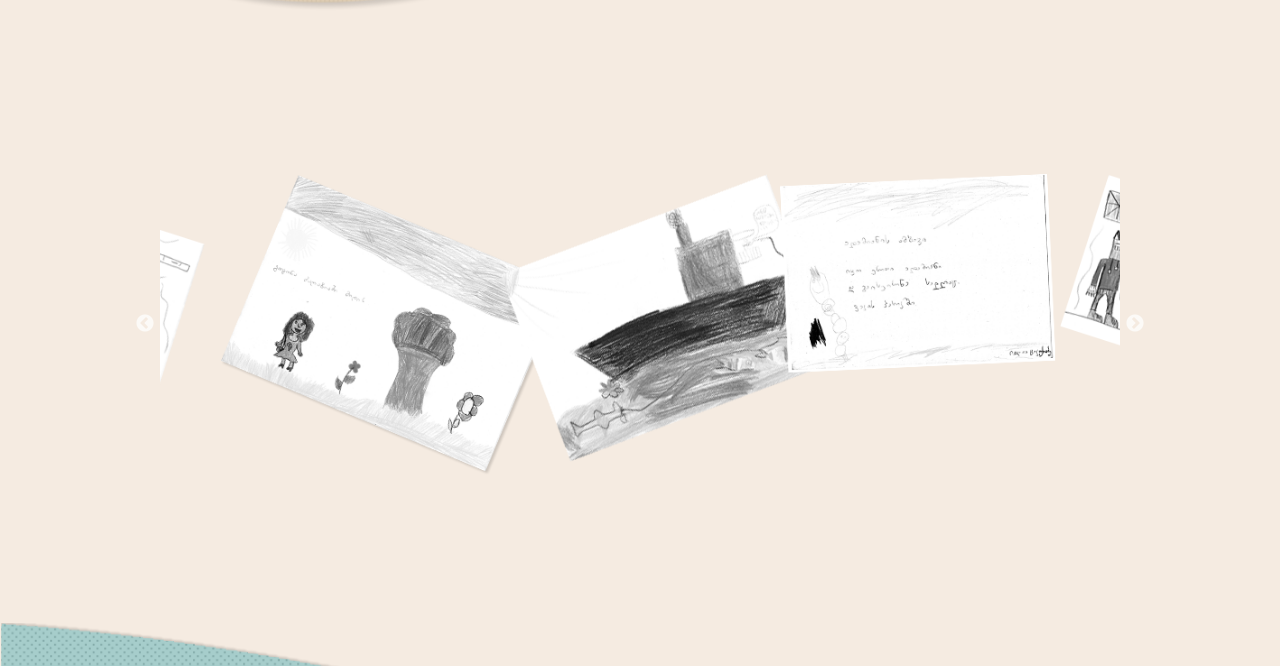
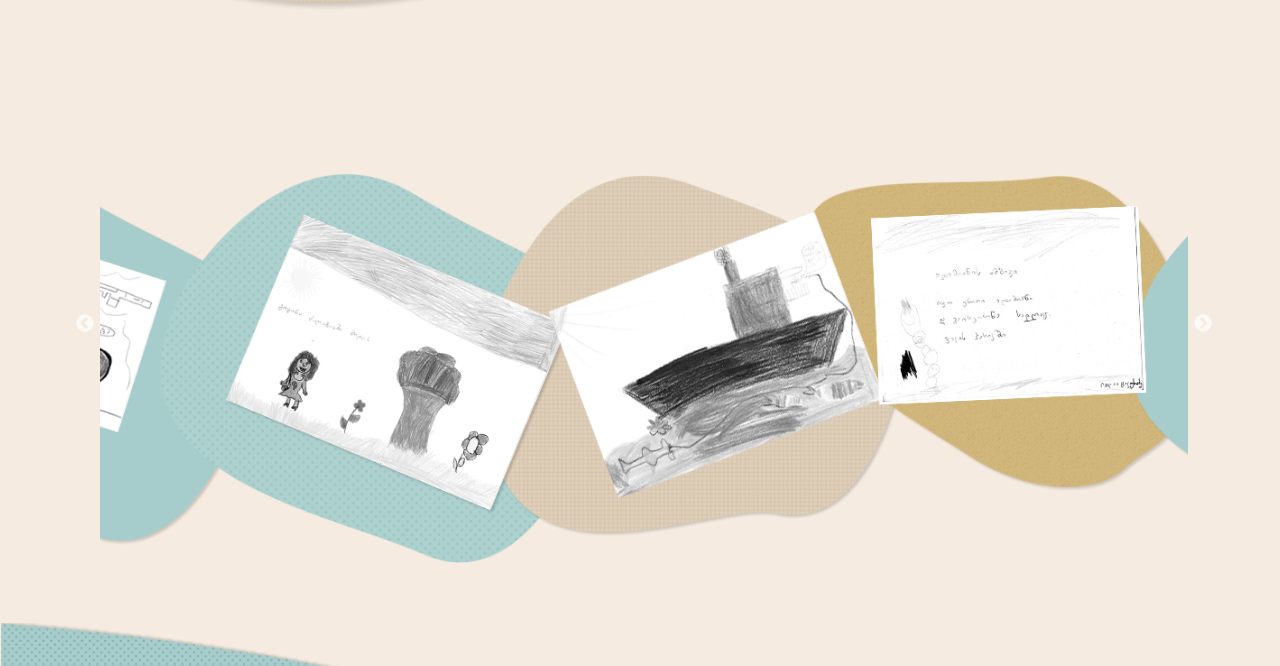
Before and after one commit to GeoLabJuniors/cignis-saxelosno-front-2019, a plain HTML site: page about.html in a window 1280 px wide. Shown: the part 987-1653 px from the top of the page. Drawn offline with nearby package versions, Linux system fonts and the light colour scheme; files whose address does not match are found by name.

Commit message:
შესწორება სლაიდერში

```diff
--- a/about.html
+++ b/about.html
@@ -71,17 +71,21 @@
 				თარგმანი.</div>
 			</section>
 			<div class="gallery z-index-1">
-				<div class="photo-container">
-						<img src="images/Layer-72.png" alt="photo-1">
+				<div class="photo-container relative">
+						<img src="images/layer-65.png" alt="bg">
+						<img src="images/Layer-72.png" alt="photo-1" class="absolute-photo">
 				</div>
-				<div class="photo-container">
-						<img src="images/Layer-71.png" alt="photo-1">
+				<div class="photo-container  relative">
+						<img src="images/layer-66.png" alt="bg">
+						<img src="images/Layer-71.png" alt="photo-1"  class="absolute-photo">
 				</div>
-				<div class="photo-container">
-						<img src="images/Layer-70.png" alt="photo-1">
+				<div class="photo-container  relative">
+						<img src="images/layer-67.png" alt="bg">
+						<img src="images/Layer-70.png" alt="photo-1"  class="absolute-photo">
 				</div>
-				<div class="photo-container">
-						<img src="images/Layer-69.png" alt="photo-1">
+				<div class="photo-container  relative">
+						<img src="images/layer-68.png" alt="bg">
+						<img src="images/Layer-69.png" alt="photo-1"  class="absolute-photo">
 				</div>
 			</div>
     </main>
--- a/css/main.css
+++ b/css/main.css
@@ -269,16 +269,17 @@ header #tsriala-1 {
 	text-align:left;
 }
 .gallery{
-	margin:300px 160px;
-	margin-top:500px;
+	width: 85%;
+	margin:500px 100px;
+	margin-bottom: 300px;
 	height:300px;
 }
-/* .gallery .photo-container{
-	width:200px;
+.absolute-photo{
+	position:absolute;
+	z-index:1;
+	top:10%;
+	left:20%;
 }
-.gallery .photo-container img{
-	width:100%;
-} */
 
 
 .book-img {
```
